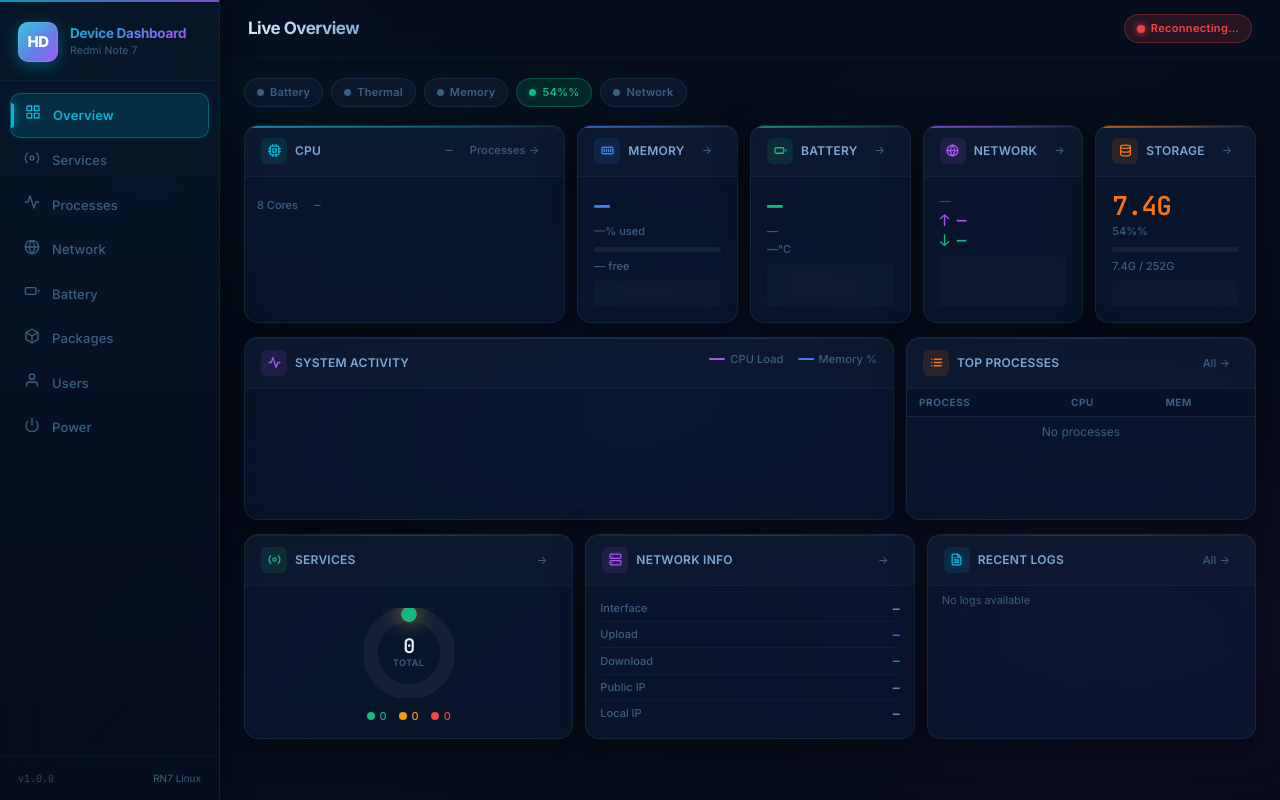
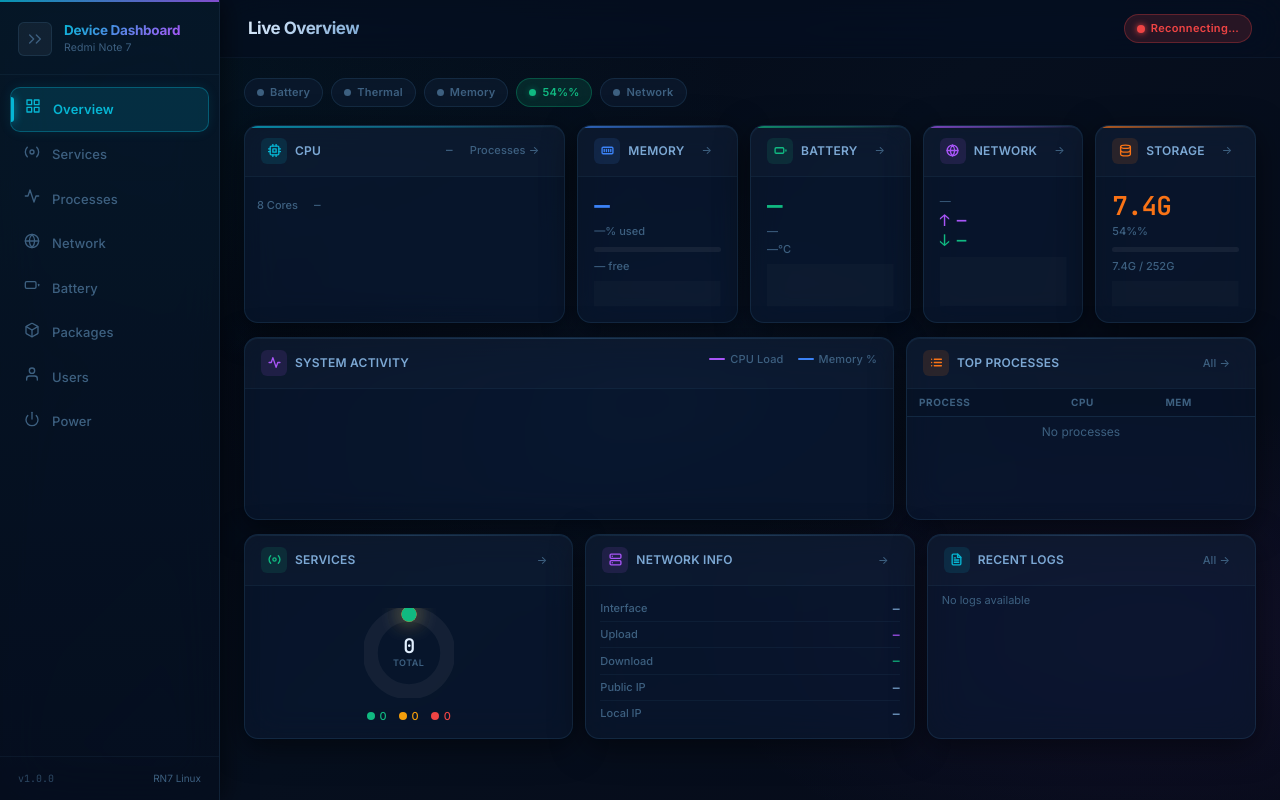
Before and after one commit to minhazul73/lavender, a FastAPI app: page / in a window 1280 px wide. Run offline with FastAPI, Linux system fonts and the light colour scheme; data that the repository does not hold is empty.

Commit message:
Add collapsible sidebar: toggle button replaces HD logo, nav-text spans, collapsed CSS, localStorage persistence

```diff
--- a/dashboard/static/script.js
+++ b/dashboard/static/script.js
@@ -105,6 +105,30 @@ function formatBytes(bytes, decimals = 1) {
 }
 
 /**
+ * Sidebar toggle — collapse/expand with localStorage persistence
+ */
+function sidebarToggle() {
+    const toggleBtn = document.getElementById('sidebar-toggle');
+    const sidebar = document.querySelector('.sidebar');
+    const main = document.querySelector('.main');
+
+    // Restore saved state
+    const collapsed = localStorage.getItem('sidebar-collapsed') === 'true';
+    if (collapsed) {
+        sidebar.classList.add('collapsed');
+        if (main) main.classList.add('sidebar-collapsed');
+        toggleBtn.classList.add('active');
+    }
+
+    toggleBtn.addEventListener('click', function() {
+        const isCollapsed = sidebar.classList.toggle('collapsed');
+        if (main) main.classList.toggle('sidebar-collapsed', isCollapsed);
+        toggleBtn.classList.toggle('active', isCollapsed);
+        localStorage.setItem('sidebar-collapsed', isCollapsed);
+    });
+}
+
+/**
  * HTMX event handlers for common patterns
  */
 document.addEventListener('DOMContentLoaded', function() {
@@ -112,4 +136,6 @@ document.addEventListener('DOMContentLoaded', function() {
     if (window.htmx) {
         htmx.process(document.body);
     }
+
+    sidebarToggle();
 });
--- a/dashboard/static/style.css
+++ b/dashboard/static/style.css
@@ -303,6 +303,91 @@ body::before {
     font-family: 'JetBrains Mono', monospace;
     font-size: 10px;
     opacity: 0.7;
+}
+
+/* ===== Sidebar Toggle ===== */
+.sidebar-toggle {
+    width: 34px;
+    height: 34px;
+    border-radius: var(--radius-sm);
+    background: rgba(255, 255, 255, 0.05);
+    border: 1px solid var(--border);
+    display: flex;
+    align-items: center;
+    justify-content: center;
+    color: var(--text-muted);
+    cursor: pointer;
+    transition: var(--transition);
+    flex-shrink: 0;
+    z-index: 2;
+}
+
+.sidebar-toggle:hover {
+    background: var(--accent-dim);
+    color: var(--accent);
+    border-color: var(--border-accent);
+}
+
+.sidebar-toggle.active {
+    color: var(--accent);
+    border-color: var(--border-accent);
+}
+
+.sidebar-toggle svg {
+    transition: transform 0.2s ease;
+}
+
+.sidebar-toggle.active svg {
+    transform: rotate(180deg);
+}
+
+/* ===== Collapsed Sidebar ===== */
+.sidebar.collapsed {
+    width: 60px;
+}
+
+.sidebar.collapsed .sidebar-header {
+    padding: 18px 12px;
+    justify-content: center;
+}
+
+.sidebar.collapsed .brand,
+.sidebar.collapsed .sidebar-toggle + .brand {
+    display: none;
+}
+
+.sidebar.collapsed nav .nav-item {
+    justify-content: center;
+    padding: 12px 8px;
+}
+
+.sidebar.collapsed nav .nav-icon {
+    width: auto;
+    justify-content: center;
+}
+
+.sidebar.collapsed .nav-text {
+    display: none;
+}
+
+.sidebar.collapsed .sidebar-footer {
+    padding: 14px 0;
+    justify-content: center;
+}
+
+.sidebar.collapsed .sidebar-footer .version,
+.sidebar.collapsed .sidebar-footer span:last-child {
+    display: none;
+}
+
+/* ===== Main Content (sidebar-collapsed) ===== */
+.main.sidebar-collapsed {
+    margin-left: 60px;
+}
+
+/* ===== Topbar (sidebar-collapsed) ===== */
+.main.sidebar-collapsed .topbar {
+    margin-left: 0;
 }
 
 /* ===== Main Content ===== */
--- a/dashboard/templates/base.html
+++ b/dashboard/templates/base.html
@@ -17,7 +17,12 @@
     <!-- Sidebar -->
     <aside class="sidebar">
         <div class="sidebar-header">
-            <div class="logo">HD</div>
+            <div class="sidebar-toggle" id="sidebar-toggle">
+                <svg width="16" height="16" viewBox="0 0 24 24" fill="none" stroke="currentColor" stroke-width="2" stroke-linecap="round" stroke-linejoin="round">
+                    <polyline points="4 6 10 12 4 18"/>
+                    <polyline points="14 6 20 12 14 18"/>
+                </svg>
+            </div>
             <div class="brand">
                 <h1>Device Dashboard</h1>
                 <span class="subtitle">Redmi Note 7</span>
@@ -32,7 +37,7 @@
                         <rect x="14" y="14" width="7" height="7"/><rect x="3" y="14" width="7" height="7"/>
                     </svg>
                 </span>
-                Overview
+                <span class="nav-text">Overview</span>
             </a>
             <a href="/services" id="nav-services" class="nav-item {% if request.url.path.startswith('/services') %}active{% endif %}">
                 <span class="nav-icon">
@@ -40,7 +45,7 @@
                         <circle cx="12" cy="12" r="3"/><path d="M19.07 4.93a10 10 0 0 1 0 14.14M4.93 4.93a10 10 0 0 0 0 14.14"/>
                     </svg>
                 </span>
-                Services
+                <span class="nav-text">Services</span>
             </a>
             <a href="/processes" id="nav-processes" class="nav-item {% if request.url.path.startswith('/processes') %}active{% endif %}">
                 <span class="nav-icon">
@@ -48,7 +53,7 @@
                         <polyline points="22 12 18 12 15 21 9 3 6 12 2 12"/>
                     </svg>
                 </span>
-                Processes
+                <span class="nav-text">Processes</span>
             </a>
             <a href="/network" id="nav-network" class="nav-item {% if request.url.path.startswith('/network') %}active{% endif %}">
                 <span class="nav-icon">
@@ -57,7 +62,7 @@
                         <path d="M12 2a15.3 15.3 0 0 1 4 10 15.3 15.3 0 0 1-4 10 15.3 15.3 0 0 1-4-10 15.3 15.3 0 0 1 4-10z"/>
                     </svg>
                 </span>
-                Network
+                <span class="nav-text">Network</span>
             </a>
             <a href="/battery" id="nav-battery" class="nav-item {% if request.url.path.startswith('/battery') %}active{% endif %}">
                 <span class="nav-icon">
@@ -65,7 +70,7 @@
                         <rect x="2" y="7" width="16" height="10" rx="2" ry="2"/><line x1="22" y1="11" x2="22" y2="13"/>
                     </svg>
                 </span>
-                Battery
+                <span class="nav-text">Battery</span>
             </a>
             <a href="/packages" id="nav-packages" class="nav-item {% if request.url.path.startswith('/packages') %}active{% endif %}">
                 <span class="nav-icon">
@@ -74,7 +79,7 @@
                         <polyline points="3.27 6.96 12 12.01 20.73 6.96"/><line x1="12" y1="22.08" x2="12" y2="12"/>
                     </svg>
                 </span>
-                Packages
+                <span class="nav-text">Packages</span>
             </a>
             <a href="/users" id="nav-users" class="nav-item {% if request.url.path.startswith('/users') %}active{% endif %}">
                 <span class="nav-icon">
@@ -82,7 +87,7 @@
                         <path d="M20 21v-2a4 4 0 0 0-4-4H8a4 4 0 0 0-4 4v2"/><circle cx="12" cy="7" r="4"/>
                     </svg>
                 </span>
-                Users
+                <span class="nav-text">Users</span>
             </a>
             <a href="/power" id="nav-power" class="nav-item {% if request.url.path.startswith('/power') %}active{% endif %}">
                 <span class="nav-icon">
@@ -90,7 +95,7 @@
                         <path d="M18.36 6.64a9 9 0 1 1-12.73 0"/><line x1="12" y1="2" x2="12" y2="12"/>
                     </svg>
                 </span>
-                Power
+                <span class="nav-text">Power</span>
             </a>
         </nav>
 
```
